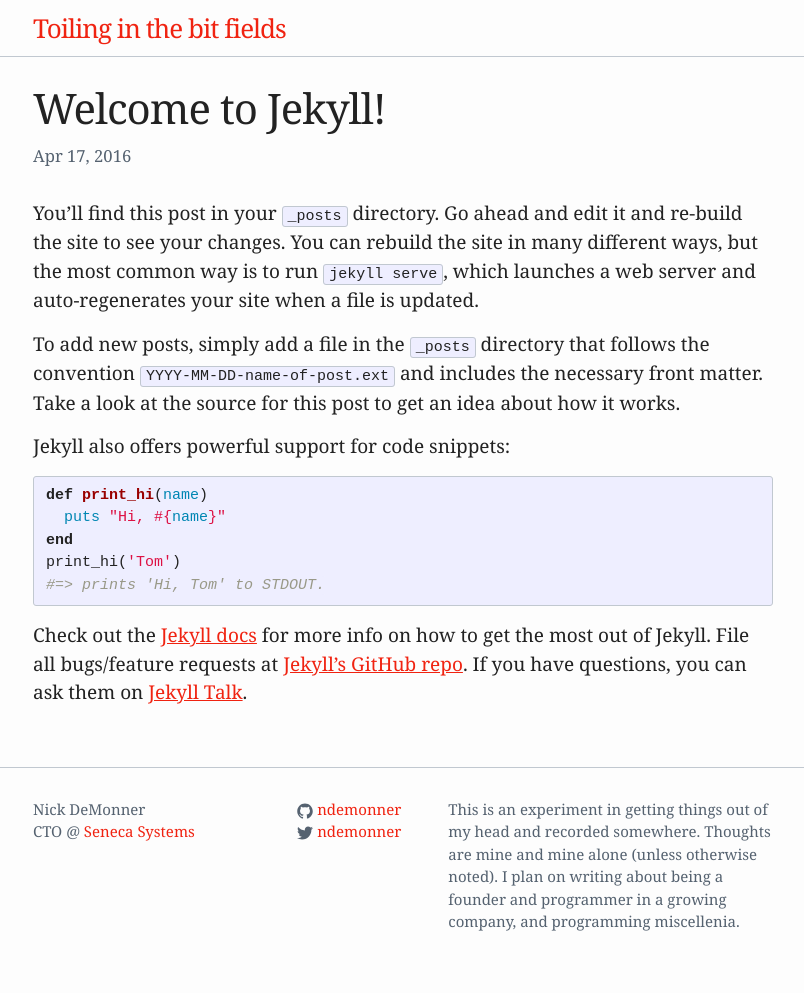
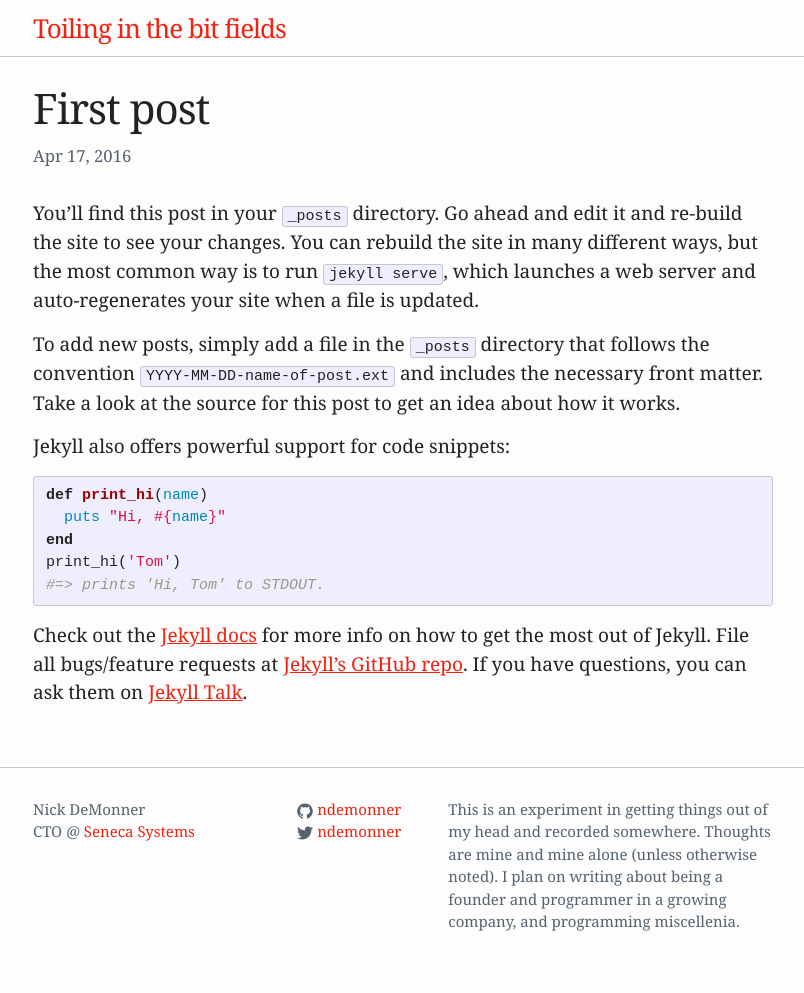
Before and after one commit to ndemonner/nick.demonner.net, a Jekyll site: the page built from _posts/2016-04-17-first-post.markdown, in a window 1280 px wide. Shown: the whole page, without its empty margins (237-1041 px from the left). Built offline with Jekyll 4.4.1, drawn with Linux system fonts in a browser that asks for light colours.

Commit message:
Test hook

```diff
--- a/_posts/2016-04-17-welcome-to-jekyll.markdown
+++ b/_posts/2016-04-17-first-post.markdown
@@ -1,6 +1,6 @@
 ---
 layout: post
-title:  "Welcome to Jekyll!"
+title:  "First post"
 date:   2016-04-17 06:56:31 -0700
 categories: jekyll update
 ---
```
